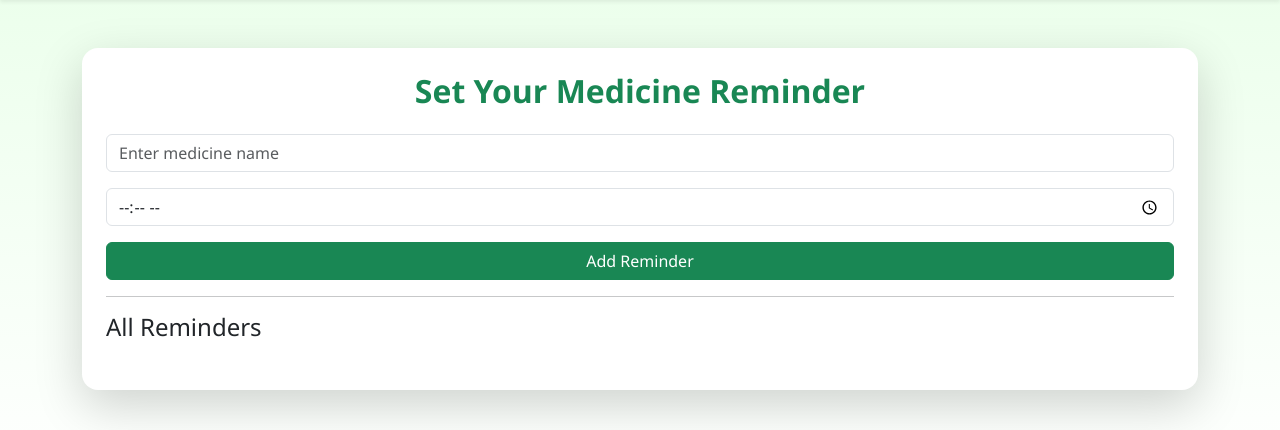
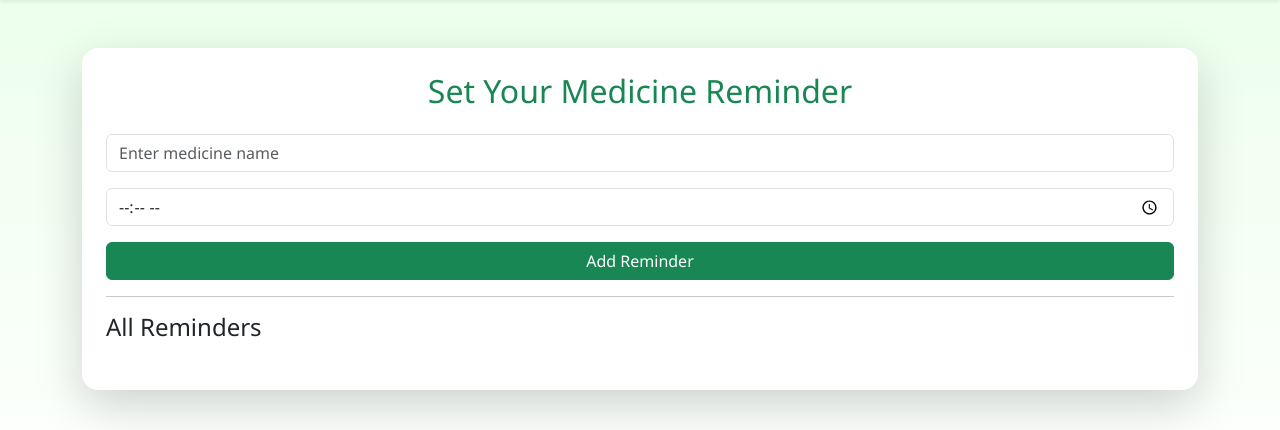
Before and after one commit to sahithii08/Case_Study, a Flask app: page / in a window 1280 px wide. Shown: the part 56-486 px from the top of the page. Run offline with Flask 3, Linux system fonts and the light colour scheme.

Commit message:
Update style.css

```diff
--- a/static/style.css
+++ b/static/style.css
@@ -4,7 +4,7 @@ body {
 }
 
 h2 {
-  font-weight: 700;
+  font-weight: 7000;
 }
 
 .card {
```
